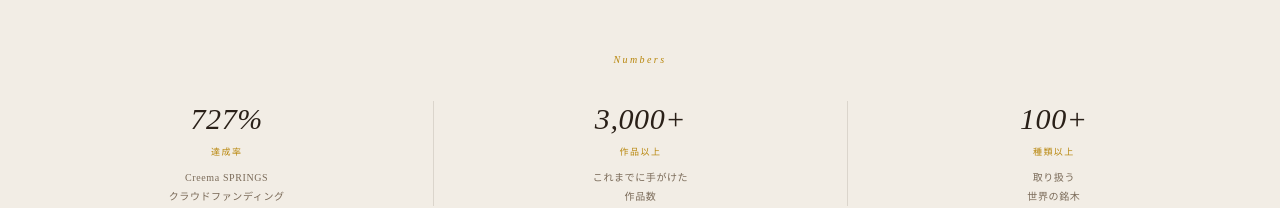
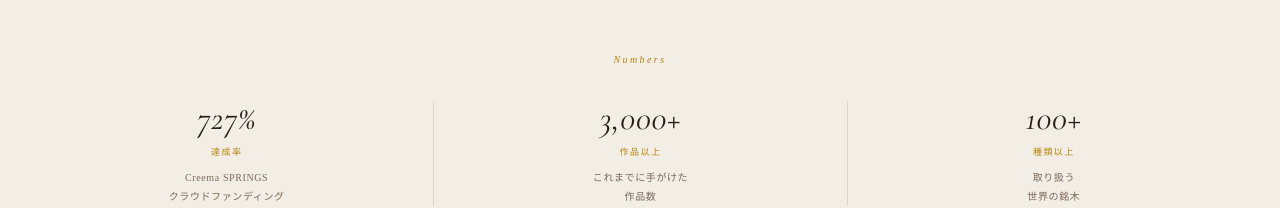
Before and after one commit to kinmokuseicraft-png/base_kinmokusei, a Next.js app: page /liff/craftsman/tsuba in a window 1280 px wide. Shown: the part 1071-1279 px from the top of the page. Built offline with nearby package versions, Linux system fonts and the light colour scheme.

Commit message:
feat: カウント数字をCormorant Garamondイタリックに変更

```diff
--- a/app/(liff)/liff/craftsman/tsuba/animations.css
+++ b/app/(liff)/liff/craftsman/tsuba/animations.css
@@ -1,6 +1,8 @@
 /* ========================================
    齋藤翼のものがたり — アニメーションCSS
 ======================================== */
+
+@import url('https://fonts.googleapis.com/css2?family=Cormorant+Garamond:ital,wght@1,300;1,400&display=swap');
 
 /* ── EP ブロック ── */
 .ep {
--- a/app/(liff)/liff/craftsman/tsuba/page.tsx
+++ b/app/(liff)/liff/craftsman/tsuba/page.tsx
@@ -138,8 +138,8 @@
                   data-target={c.num}
                   data-suffix={c.suffix}
                   style={{
-                    fontFamily: 'serif', fontStyle: 'italic', fontWeight: 400,
-                    fontSize: 30, lineHeight: 1, letterSpacing: '0.02em',
+                    fontFamily: "'Cormorant Garamond', serif", fontStyle: 'italic', fontWeight: 400,
+                    fontSize: 34, lineHeight: 1, letterSpacing: '0.02em',
                     color: '#2a2018', whiteSpace: 'nowrap',
                   }}
                 >0</span>
```
